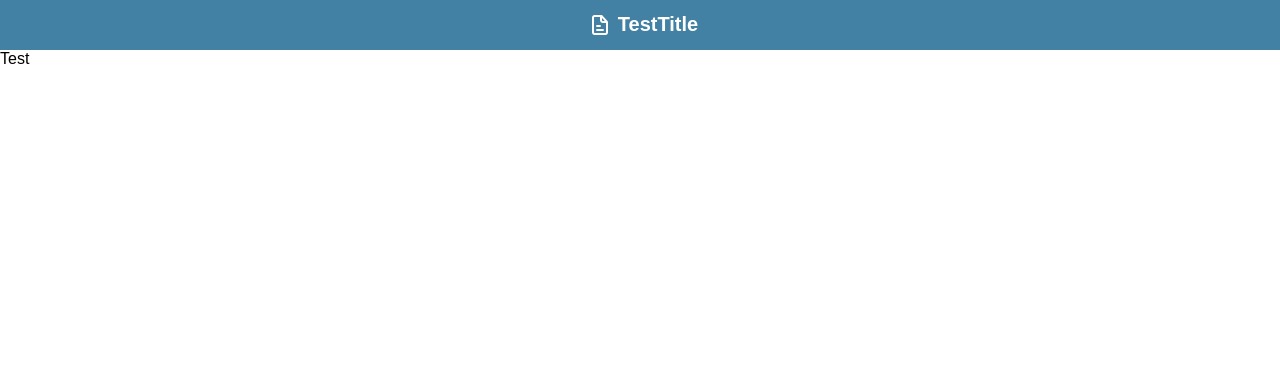
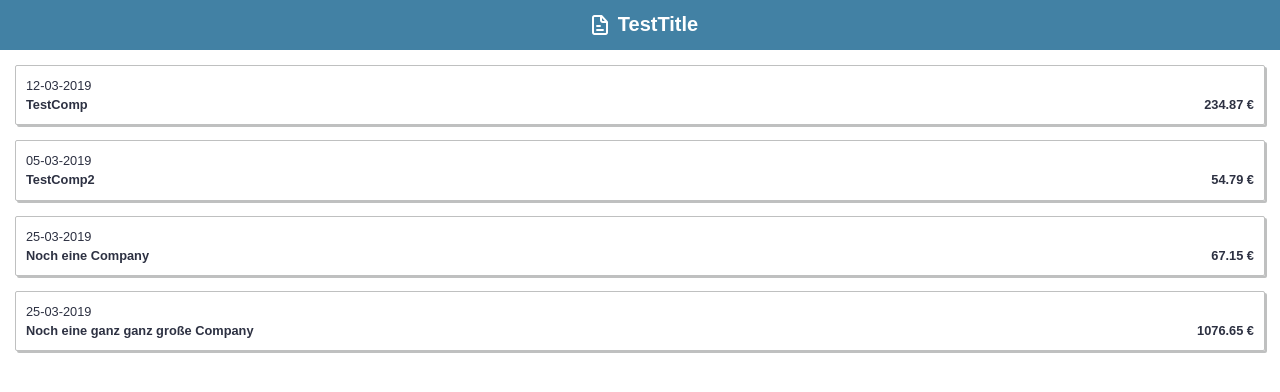
Before and after one commit to vanessatie/invoice-manager, a React (Create React App) app: page / in a window 1280 px wide. Shown: the top 392 px of the page. Built offline with nearby package versions, Linux system fonts and the light colour scheme.

Commit message:
add list

```diff
--- a/src/app/App.js
+++ b/src/app/App.js
@@ -1,13 +1,17 @@
 import React from "react";
 import GlobalStyles from "./GlobalStyles";
 import Header from "../components/Header";
+import Card from "../components/Card";
+import cardData from "../pages/__mock__/cards.json";
+
+console.log(cardData);
 
 function App() {
   return (
     <>
       <GlobalStyles />
       <Header title="TestTitle" />
-      <div>Test</div>
+      <Card cardData={cardData} />
     </>
   );
 }
--- a/src/app/GlobalStyles.js
+++ b/src/app/GlobalStyles.js
@@ -9,5 +9,7 @@ html, body {
 }
 body {
     font-family: Arial, Helvetica, sans-serif;
+    color: #2d3142;
+    font-size: 0.8rem;
 }
 `;
--- /dev/null
+++ b/src/components/Card.js
@@ -0,0 +1,50 @@
+import React from "react";
+import styled from "styled-components";
+import PropTypes from "prop-types";
+
+const StyledCard = styled.div`
+  display: grid;
+  grid-template-columns: 3fr 1fr;
+  line-height: 1.5;
+  padding: 10px;
+  margin: 15px;
+  border: 1px solid #bfc0c0;
+  border-radius: 2px;
+  box-shadow: 2px 2px 0px #bfc0c0;
+`;
+
+const StyledDate = styled.div`
+  justify-self: start;
+`;
+
+const StyledCompany = styled.div`
+  font-weight: bold;
+`;
+
+const StyledAmount = styled.div`
+  font-weight: bold;
+  justify-self: end;
+`;
+
+function Card({ cardData, ...props }) {
+  function renderCard(cardData) {
+    return (
+      <StyledCard key={Math.random(10000)} {...props}>
+        <StyledDate>{cardData.date}</StyledDate>
+        <br />
+        <StyledCompany>{cardData.company}</StyledCompany>
+        <StyledAmount>{cardData.amount} €</StyledAmount>
+      </StyledCard>
+    );
+  }
+
+  return <>{cardData.map(renderCard)}</>;
+}
+
+Card.propTypes = {
+  date: PropTypes.instanceOf(Date),
+  company: PropTypes.string,
+  amount: PropTypes.number
+};
+
+export default Card;
--- /dev/null
+++ b/src/components/Card.mdx
@@ -0,0 +1,20 @@
+---
+name: Card
+menu: Components
+---
+
+import { Props, Playground } from "docz";
+import Card from "./Card";
+import GlobalStyles from "../app/GlobalStyles";
+
+<GlobalStyles />
+
+# Card
+
+<Props of={Card} />
+
+## Basic Usage
+
+<Playground>
+  <Card date="21-07-2019" company="TestCompany" amount="12.5" />
+</Playground>
--- /dev/null
+++ b/src/pages/__mock__/cards.json
@@ -0,0 +1,22 @@
+[
+  {
+    "date": "12-03-2019",
+    "company": "TestComp",
+    "amount": 234.87
+  },
+  {
+    "date": "05-03-2019",
+    "company": "TestComp2",
+    "amount": 54.79
+  },
+  {
+    "date": "25-03-2019",
+    "company": "Noch eine Company",
+    "amount": 67.15
+  },
+  {
+    "date": "25-03-2019",
+    "company": "Noch eine ganz ganz große Company",
+    "amount": 1076.65
+  }
+]
```
